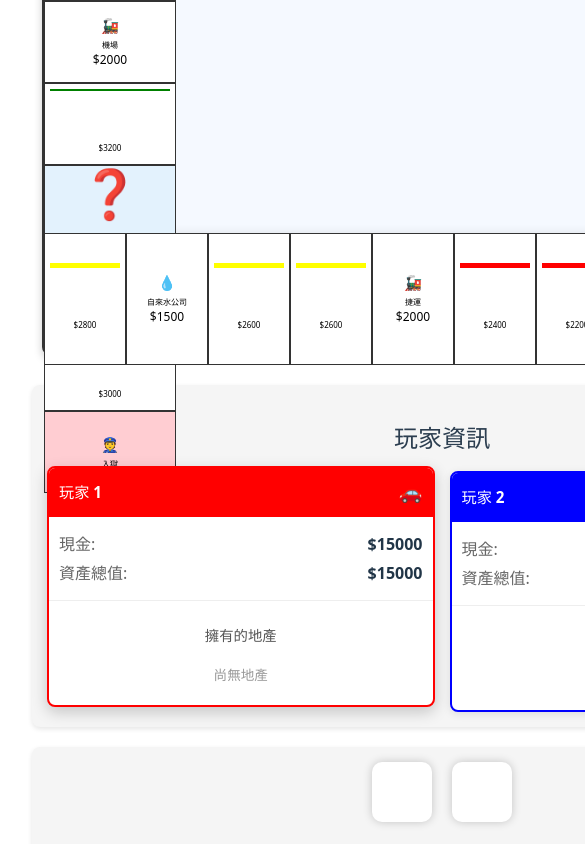
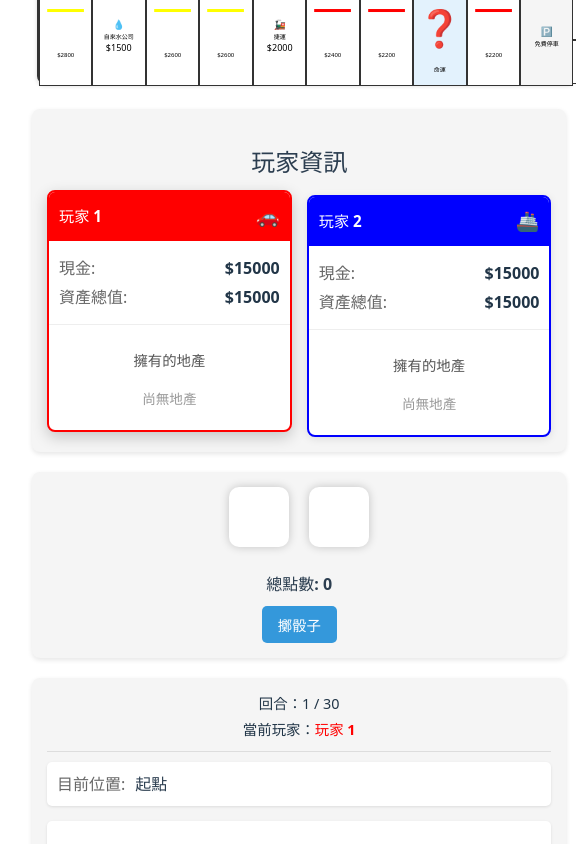
Before and after one commit to online-sile-projects/monopoly, a React (Vite) app: page / in a window 390 px wide. Both pictures are taken after a click on the button "開始遊戲". Shown: the part 665-1509 px from the top of the page, 585 px wide, since content can reach past the window. Built offline with nearby package versions, Linux system fonts and the light colour scheme.

Commit message:
style(BoardCell): 調整回應式設計以改善觸控體驗和樣式

```diff
--- a/src/assets/styles/BoardCell.css
+++ b/src/assets/styles/BoardCell.css
@@ -176,6 +176,57 @@
 
 /* 回應式設計 */
 @media (max-width: 768px) {
+  .board-cell {
+    min-width: 60px;
+    min-height: 60px;
+    padding: 3px;
+  }
+
+  .property-name,
+  .railroad-name,
+  .utility-name,
+  .chance-name,
+  .start-name,
+  .jail-name,
+  .parking-name,
+  .goto-jail-name,
+  .tax-name {
+    font-size: 0.55rem;
+    white-space: nowrap;
+    overflow: hidden;
+    text-overflow: ellipsis;
+    width: 100%;
+  }
+
+  .railroad-icon,
+  .utility-icon,
+  .chance-icon,
+  .start-icon,
+  .jail-icon,
+  .parking-icon,
+  .goto-jail-icon,
+  .tax-icon {
+    font-size: 0.9rem;
+  }
+
+  .property-price,
+  .property-level,
+  .tax-amount {
+    font-size: 0.5rem;
+  }
+
+  .property-color {
+    height: 4px;
+  }
+}
+
+@media (max-width: 576px) {
+  .board-cell {
+    min-width: 50px;
+    min-height: 50px;
+    padding: 2px;
+  }
+
   .property-name,
   .railroad-name,
   .utility-name,
@@ -196,12 +247,30 @@
   .parking-icon,
   .goto-jail-icon,
   .tax-icon {
-    font-size: 0.9rem;
+    font-size: 0.8rem;
+    margin-bottom: 1px;
   }
 
-  .property-price,
-  .property-level,
-  .tax-amount {
-    font-size: 0.5rem;
+  .property-owner {
+    width: 8px;
+    height: 8px;
   }
 }
+
+@media (max-width: 480px) {
+  .board-cell {
+    min-width: 40px;
+    min-height: 40px;
+    padding: 1px;
+  }
+
+  .board-cell:hover {
+    transform: scale(1.1);
+    z-index: 20;
+  }
+
+  /* 增強觸控體驗 */
+  .board-cell {
+    touch-action: manipulation;
+  }
+}
--- a/src/assets/styles/GameBoard.css
+++ b/src/assets/styles/GameBoard.css
@@ -2,7 +2,8 @@
   width: 100%;
   max-width: 800px;
   margin: 0 auto;
-  padding: 20px;
+  padding: 15px;
+  overflow: hidden;
 }
 
 .game-board {
@@ -15,6 +16,8 @@
   position: relative;
   display: flex;
   flex-direction: column;
+  transform-origin: center;
+  transition: transform 0.3s ease;
 }
 
 .board-top,
@@ -44,17 +47,20 @@
   flex-direction: column;
   justify-content: center;
   align-items: center;
-  padding: 20px;
+  padding: 10px;
   background-color: #f5f9ff;
   border-radius: 8px;
   box-shadow: inset 0 0 10px rgba(0, 0, 0, 0.1);
+  overflow: hidden;
 }
 
 .board-center h1 {
   font-size: 2.5rem;
   color: #2c3e50;
   text-shadow: 1px 1px 2px rgba(0, 0, 0, 0.2);
-  margin-bottom: 20px;
+  margin-bottom: 15px;
+  text-align: center;
+  width: 100%;
 }
 
 .board-inner {
@@ -104,11 +110,59 @@
 
   .board-center h1 {
     font-size: 1.8rem;
+    margin-bottom: 10px;
+  }
+
+  .board-cell .cell-content {
+    transform: scale(0.9);
+  }
+}
+
+@media (max-width: 576px) {
+  .game-board-container {
+    padding: 5px;
+  }
+
+  .board-center h1 {
+    font-size: 1.5rem;
+  }
+
+  .board-cell .cell-content {
+    transform: scale(0.85);
+  }
+
+  .board-top, .board-bottom {
+    height: 18%;
+  }
+
+  .board-left, .board-right {
+    width: 18%;
+  }
+
+  .board-middle {
+    height: 64%;
   }
 }
 
 @media (max-width: 480px) {
+  .game-board {
+    box-shadow: 0 2px 4px rgba(0, 0, 0, 0.15);
+  }
+
   .board-center h1 {
-    font-size: 1.5rem;
+    font-size: 1.2rem;
+  }
+
+  .board-cell .cell-content {
+    transform: scale(0.75);
+  }
+
+  .board-center {
+    padding: 5px;
+  }
+
+  /* 增加觸控體驗 */
+  .board-cell:active {
+    transform: scale(1.1);
   }
 }
```
